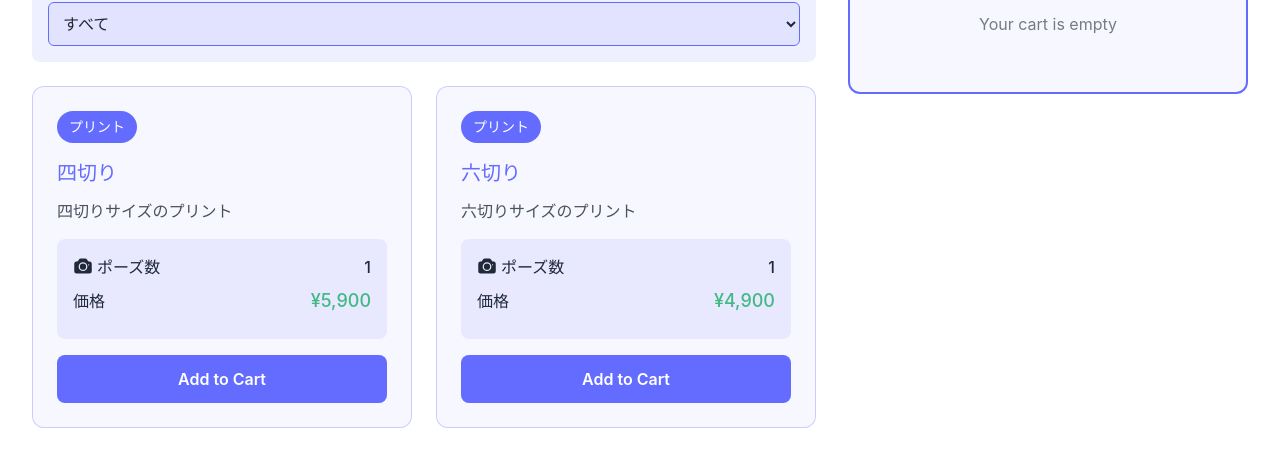
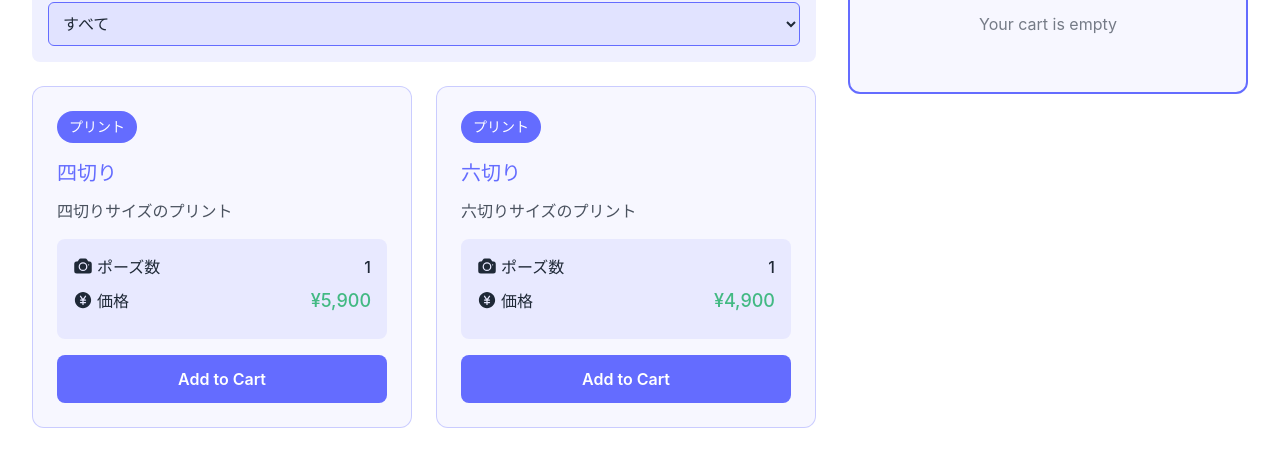
Before and after one commit to kiwi-26/photo-studio-price-calculator, a Vue app: page / in a window 1280 px wide. Shown: the part 228-678 px from the top of the page. Built offline with nearby package versions, Linux system fonts and the light colour scheme.

Commit message:
アイコンを修正

```diff
--- a/src/components/ProductCard.vue
+++ b/src/components/ProductCard.vue
@@ -17,7 +17,7 @@
       </div>
       <div class="flex justify-between mb-2">
         <span class="font-semibold inline-flex items-center">
-          <CurrencyJpyIcon class="w-5 h-5 inline-block mr-1 mb-0.5" />
+          <CurrencyYenIcon class="w-5 h-5 inline-block mr-1 mb-0.5" />
           価格
         </span>
         <span class="font-medium text-success text-lg">¥{{ product.price.toLocaleString() }}</span>
@@ -37,7 +37,7 @@
 </template>
 
 <script setup>
-import { CameraIcon, CurrencyJpyIcon } from '@heroicons/vue/24/solid';
+import { CameraIcon, CurrencyYenIcon } from '@heroicons/vue/24/solid';
 
 // Props
 defineProps({
```
